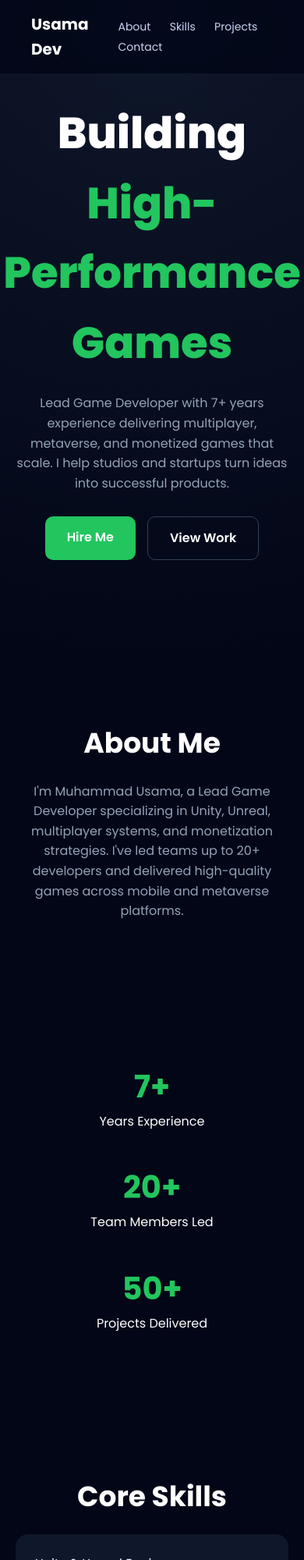
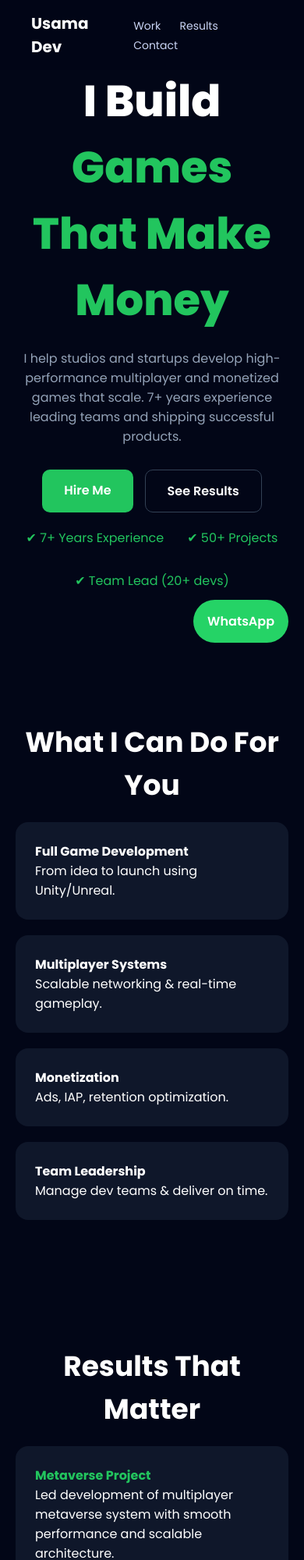
Before and after one commit to musamapro-collab/Landing-Page, a plain HTML site: page index.html in a window 390 px wide. Shown: the top 2000 px of the page at 78% size. Drawn offline with Linux system fonts and the light colour scheme.

Commit message:
Update index.html

```diff
--- a/index.html
+++ b/index.html
@@ -3,55 +3,57 @@
 <head>
   <meta charset="UTF-8" />
   <meta name="viewport" content="width=device-width, initial-scale=1.0" />
-  <title>Muhammad Usama | Lead Game Developer</title>
+  <title>Muhammad Usama | Game Developer</title>
   <link href="https://fonts.googleapis.com/css2?family=Poppins:wght@300;400;600;700;800&display=swap" rel="stylesheet">
   <style>
     *{margin:0;padding:0;box-sizing:border-box}
-    body{font-family:'Poppins',sans-serif;background:#020617;color:#fff;line-height:1.6}
+    body{font-family:'Poppins',sans-serif;background:#020617;color:#fff}
     a{text-decoration:none;color:inherit}
 
-    /* NAV */
-    nav{position:fixed;top:0;width:100%;background:rgba(2,6,23,.8);backdrop-filter:blur(10px);display:flex;justify-content:space-between;align-items:center;padding:15px 40px;z-index:1000}
+    nav{position:fixed;top:0;width:100%;background:rgba(2,6,23,.85);backdrop-filter:blur(10px);display:flex;justify-content:space-between;align-items:center;padding:15px 40px;z-index:1000}
     nav h1{font-size:20px;font-weight:700}
     nav a{margin-left:20px;font-size:14px;color:#cbd5f5}
 
-    /* HERO */
-    header{height:100vh;display:flex;flex-direction:column;justify-content:center;align-items:center;text-align:center;padding:20px;background:radial-gradient(circle at top,#0f172a,#020617)}
+    header{height:100vh;display:flex;flex-direction:column;justify-content:center;align-items:center;text-align:center;padding:20px}
     header h1{font-size:56px;font-weight:800}
     header span{color:#22c55e}
-    header p{max-width:700px;margin-top:20px;color:#94a3b8}
+    header p{max-width:750px;margin-top:20px;color:#94a3b8}
+
     .cta{margin-top:30px;display:flex;gap:15px;flex-wrap:wrap;justify-content:center}
     .btn{padding:14px 28px;border-radius:10px;font-weight:600}
     .primary{background:#22c55e}
     .secondary{border:1px solid #334155}
 
-    /* SECTION */
     section{padding:80px 20px;max-width:1200px;margin:auto}
-    h2{font-size:36px;margin-bottom:20px;text-align:center}
+    h2{text-align:center;font-size:36px;margin-bottom:20px}
+
     .grid{display:grid;gap:20px}
+    .card{background:#0f172a;padding:25px;border-radius:16px}
 
-    /* CARDS */
-    .card{background:#0f172a;padding:25px;border-radius:16px;transition:.3s}
-    .card:hover{transform:translateY(-5px);box-shadow:0 10px 30px rgba(0,0,0,.5)}
+    .trust{display:flex;justify-content:center;gap:30px;flex-wrap:wrap;margin-top:20px;color:#94a3b8}
 
-    /* SKILLS */
-    .skills{grid-template-columns:repeat(auto-fit,minmax(250px,1fr))}
+    .case{display:grid;gap:20px}
+    .case .card strong{color:#22c55e}
 
-    /* PROJECTS */
     .projects{grid-template-columns:repeat(auto-fit,minmax(300px,1fr))}
-    .project img{width:100%;border-radius:12px;margin-bottom:10px}
 
-    /* STATS */
-    .stats{display:flex;justify-content:space-around;text-align:center;flex-wrap:wrap}
-    .stats div{margin:20px}
-    .stats h3{font-size:40px;color:#22c55e}
+    .testimonial{background:#0f172a;padding:20px;border-radius:12px;font-style:italic}
 
-    /* CONTACT */
-    .contact{display:grid;gap:20px;max-width:600px;margin:auto}
+    .contact{display:grid;gap:15px;max-width:600px;margin:auto}
     input,textarea{padding:15px;border:none;border-radius:10px;background:#0f172a;color:#fff}
     button{padding:15px;border:none;border-radius:10px;background:#22c55e;color:#fff;font-weight:600}
 
-    footer{text-align:center;padding:40px;background:#020617;color:#64748b}
+    .whatsapp{
+      position:fixed;
+      bottom:20px;
+      right:20px;
+      background:#25D366;
+      padding:15px 18px;
+      border-radius:50px;
+      font-weight:600;
+    }
+
+    footer{text-align:center;padding:40px;color:#64748b}
   </style>
 </head>
 <body>
@@ -59,77 +61,70 @@
 <nav>
   <h1>Usama Dev</h1>
   <div>
-    <a href="#about">About</a>
-    <a href="#skills">Skills</a>
-    <a href="#projects">Projects</a>
+    <a href="#work">Work</a>
+    <a href="#cases">Results</a>
     <a href="#contact">Contact</a>
   </div>
 </nav>
 
 <header>
-  <h1>Building <span>High-Performance Games</span></h1>
-  <p>Lead Game Developer with 7+ years experience delivering multiplayer, metaverse, and monetized games that scale. I help studios and startups turn ideas into successful products.</p>
+  <h1>I Build <span>Games That Make Money</span></h1>
+  <p>I help studios and startups develop high-performance multiplayer and monetized games that scale. 7+ years experience leading teams and shipping successful products.</p>
   <div class="cta">
     <a class="btn primary" href="mailto:musama535@yahoo.com">Hire Me</a>
-    <a class="btn secondary" href="#projects">View Work</a>
+    <a class="btn secondary" href="#cases">See Results</a>
+  </div>
+
+  <div class="trust">
+    <span>✔ 7+ Years Experience</span>
+    <span>✔ 50+ Projects</span>
+    <span>✔ Team Lead (20+ devs)</span>
   </div>
 </header>
 
-<section id="about">
-  <h2>About Me</h2>
-  <p style="text-align:center;max-width:800px;margin:auto;color:#94a3b8">
-    I'm Muhammad Usama, a Lead Game Developer specializing in Unity, Unreal, multiplayer systems, and monetization strategies. I've led teams up to 20+ developers and delivered high-quality games across mobile and metaverse platforms.
-  </p>
-</section>
-
-<section>
-  <div class="stats">
-    <div><h3>7+</h3><p>Years Experience</p></div>
-    <div><h3>20+</h3><p>Team Members Led</p></div>
-    <div><h3>50+</h3><p>Projects Delivered</p></div>
+<section id="work">
+  <h2>What I Can Do For You</h2>
+  <div class="grid projects">
+    <div class="card"><strong>Full Game Development</strong><p>From idea to launch using Unity/Unreal.</p></div>
+    <div class="card"><strong>Multiplayer Systems</strong><p>Scalable networking & real-time gameplay.</p></div>
+    <div class="card"><strong>Monetization</strong><p>Ads, IAP, retention optimization.</p></div>
+    <div class="card"><strong>Team Leadership</strong><p>Manage dev teams & deliver on time.</p></div>
   </div>
 </section>
 
-<section id="skills">
-  <h2>Core Skills</h2>
-  <div class="grid skills">
-    <div class="card">Unity & Unreal Engine</div>
-    <div class="card">Multiplayer & Networking</div>
-    <div class="card">Game Monetization & Ads</div>
-    <div class="card">Firebase & Backend</div>
-    <div class="card">C, C++, C#</div>
-    <div class="card">Leadership & Agile</div>
-  </div>
-</section>
-
-<section id="projects">
-  <h2>Featured Work</h2>
-  <div class="grid projects">
-    <div class="card project">
-      <img src="https://via.placeholder.com/400x200" alt="project">
-      <h3>Metaverse Platform</h3>
-      <p>Built scalable Unity-based metaverse with multiplayer systems.</p>
+<section id="cases">
+  <h2>Results That Matter</h2>
+  <div class="case">
+    <div class="card">
+      <strong>Metaverse Project</strong>
+      <p>Led development of multiplayer metaverse system with smooth performance and scalable architecture.</p>
     </div>
-    <div class="card project">
-      <img src="https://via.placeholder.com/400x200" alt="project">
-      <h3>Mobile Game Suite</h3>
-      <p>Developed multiple monetized mobile games with high retention.</p>
+    <div class="card">
+      <strong>Mobile Games</strong>
+      <p>Built multiple monetized games with ads + in-app purchases increasing revenue and retention.</p>
     </div>
   </div>
 </section>
 
+<section>
+  <h2>What Clients Say</h2>
+  <div class="testimonial">"Delivered beyond expectations. Strong technical and leadership skills."</div>
+</section>
+
 <section id="contact">
-  <h2>Work With Me</h2>
+  <h2>Let's Build Your Game</h2>
   <form class="contact">
     <input type="text" placeholder="Your Name" required>
     <input type="email" placeholder="Your Email" required>
-    <textarea rows="5" placeholder="Project Details"></textarea>
-    <button type="submit">Send Message</button>
+    <textarea rows="5" placeholder="Tell me about your project"></textarea>
+    <button type="submit">Start Project</button>
   </form>
 </section>
 
+<a class="whatsapp" href="https://wa.me/923244146267" target="_blank">WhatsApp</a>
+
 <footer>
-  <p>© 2026 Muhammad Usama | Game Developer</p>
+  <p>© 2026 Muhammad Usama</p>
 </footer>
 
 </body>
```
